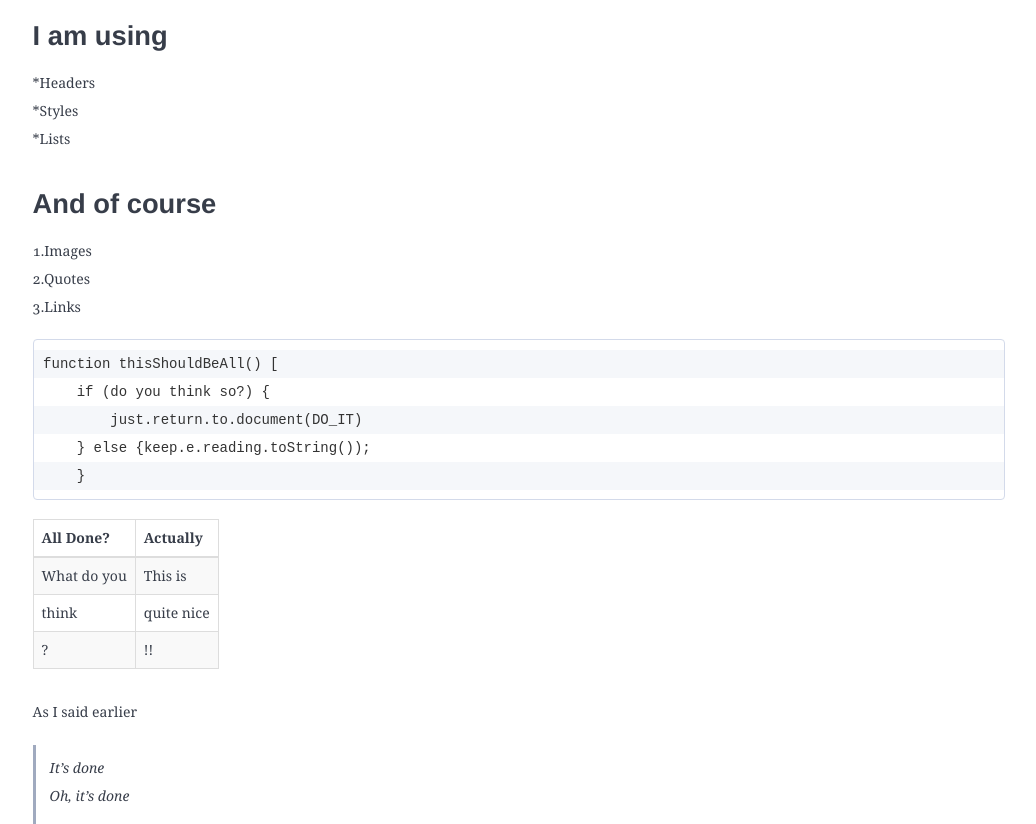
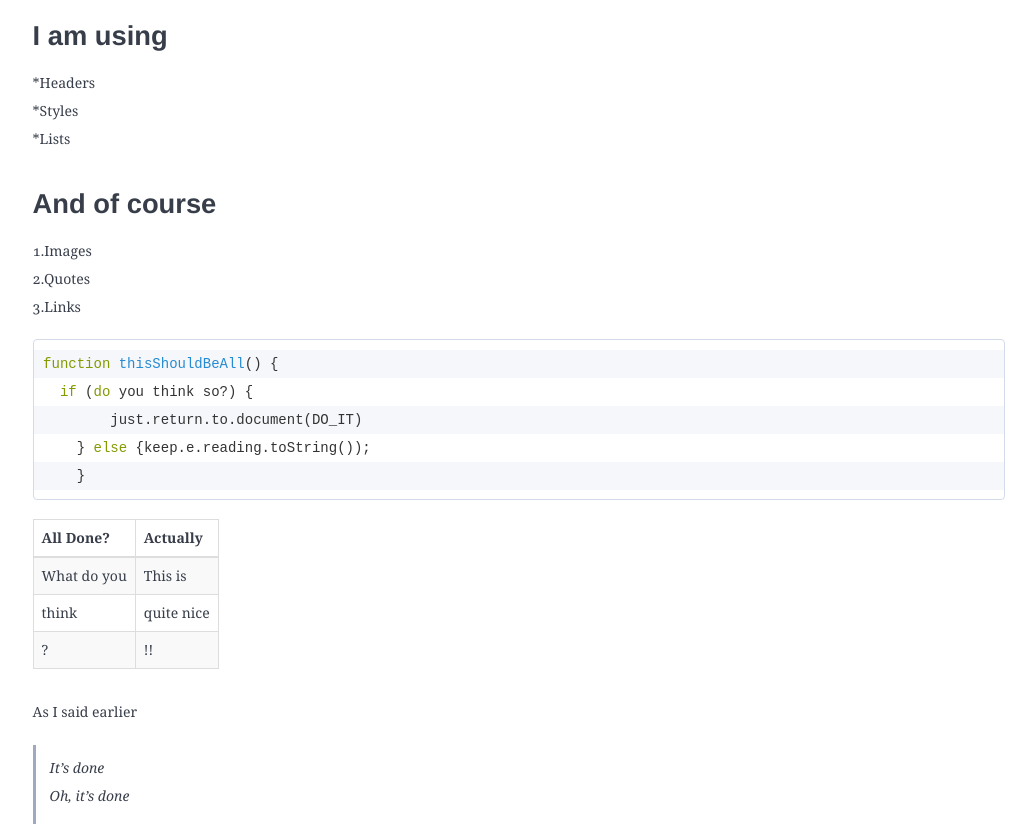
Before and after one commit to caatius/markdown, a plain HTML site: page index.html in a window 1280 px wide. Shown: the part 723-1547 px from the top of the page, without its empty margins (121-1157 px from the left). Drawn offline with nearby package versions, Linux system fonts and the light colour scheme.

Commit message:
Update index.html

```diff
--- a/index.html
+++ b/index.html
@@ -16,10 +16,10 @@
 <p class="has-line-data" data-line-start="22" data-line-end="25">1.Images<br>
 2.Quotes<br>
 3.Links</p>
-<pre><code class="has-line-data" data-line-start="27" data-line-end="33" class="language-youdigit">function thisShouldBeAll() [
-    if (do you think so?) {
+<pre><code class="has-line-data" data-line-start="28" data-line-end="34" class="language-javascript"><span class="hljs-function"><span class="hljs-keyword">function</span> <span class="hljs-title">thisShouldBeAll</span>(<span class="hljs-params"></span>) </span>{
+  <span class="hljs-keyword">if</span> (<span class="hljs-keyword">do</span> you think so?) {
         just.return.to.document(DO_IT)
-    } else {keep.e.reading.toString());
+    } <span class="hljs-keyword">else</span> {keep.e.reading.toString());
     }
 </code></pre>
 <table class="table table-striped table-bordered">
@@ -44,9 +44,9 @@
 </tr>
 </tbody>
 </table>
-<p class="has-line-data" data-line-start="43" data-line-end="44">As I said earlier</p>
+<p class="has-line-data" data-line-start="44" data-line-end="45">As I said earlier</p>
 <blockquote>
-<p class="has-line-data" data-line-start="44" data-line-end="46">It’s done<br>
+<p class="has-line-data" data-line-start="45" data-line-end="47">It’s done<br>
 Oh, it’s done</p>
 </blockquote>
 </body></html>
```
